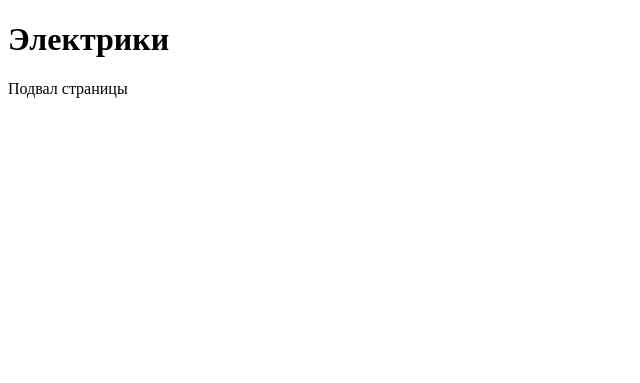
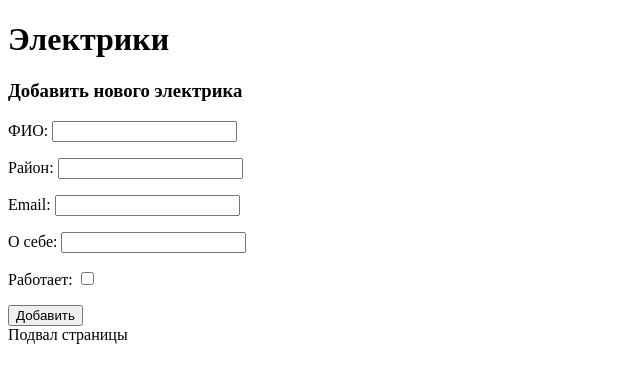
Before and after one commit to Randry1/my-first-blog2, a Django app: page /firstapp/electric_index in a window 1280 px wide. Shown: the top 383 px of the page, without its empty margins (0-640 px from the left). Run offline with Django 3.2, Linux system fonts and the light colour scheme; parts of the project's set-up code (start-up, migrations or seed data) failed here and were passed over.

Commit message:
Добавлен шаблон электрика

```diff
--- a/mysite/firstapp/forms.py
+++ b/mysite/firstapp/forms.py
@@ -181,9 +181,9 @@ class DeletePerson(forms.Form):
 
 class ElectricForm(forms.Form):
     """Форма для модели электрика"""
-    name = forms.CharField(help_text='ФИО', max_length=15)
-    dict = forms.CharField(help_text='Район', blank=True, max_length=230)
-    email = forms.EmailField(blank=True)
+    name = forms.CharField(label='ФИО', max_length=15)
+    dict = forms.CharField(label='Район',  max_length=230, required=False)
+    email = forms.EmailField(label='Email')
     # avatar = forms.ImageField(blank=True) #  Cannot use ImageField because Pillow is not installed. todo https://pypi.org/project/Pillow/
-    bio = forms.CharField(blank=True, help_text='О себе', max_length=230)
-    active = forms.BooleanField(default=True, help_text='Работает')
+    bio = forms.CharField(label='О себе', max_length=230, required=False)
+    active = forms.BooleanField(label='Работает')
--- a/mysite/firstapp/templates/firstapp/electric_index.html
+++ b/mysite/firstapp/templates/firstapp/electric_index.html
@@ -6,5 +6,31 @@
 Электрики
 {% endblock %}
 {% block content %}
+    <div class="row">
+        <div class="col-md-12">
+            <h3>Добавить нового электрика</h3>
+            <form action="{% url 'electric_new' %}" method="POST">
+                {{ form.as_p }}
+                <input type="submit" value="Добавить">
+            </form>
+        </div>
+    </div>
+    <div class="row">
+        <div class="col-md-12">
+            {% if electricals.count > 0 %}
+                <table>
+                    {% for electric in electrics %}
+                        <tr>
+                            <td>{{ electric.name }}</td>
+                            <td>{{ electric.bio }}</td>
+                            <td>{{ electric.active }}</td>
+                            <td>{{ electric.email }}</td>
+                            <td>{{ electric.dict }}</td>
+                        </tr>
+                    {% endfor %}
+                </table>
 
+            {% endif %}
+        </div>
+    </div>
 {% endblock %}
--- a/mysite/firstapp/urls.py
+++ b/mysite/firstapp/urls.py
@@ -67,5 +67,6 @@ urlpatterns = [
     path('create', views.create, name='create'), # Вывод всех данных из модели
     re_path(r'^edit/(?P<id_person>\d+)/', views.edit, name='edit'), # изменение данных из модели
     path('delete/<int:id>/', views.delete, name='delete'), # удаление данных из модели
-    path('electric_index', views.electric_index, name='electric_index') #Файл создания новых электриков, и вывода всех электриков
+    path('electric_index', views.electric_index, name='electric_index'), #Файл создания новых электриков, и вывода всех электриков
+    path('electric/new', views.electric_new, name='electric_new'), #Функция добавления новых электриков
 ]
--- a/mysite/firstapp/views.py
+++ b/mysite/firstapp/views.py
@@ -9,15 +9,16 @@ from django.http import HttpResponse, HttpResponseRedirect, HttpResponsePermanen
 from django.http import *
 from .forms import UserForm, HelperTextContactForm, CharFieldForm, SlugFieldForm, UrlFieldForm, UuiFieldForm, \
     ComboFieldForm, FilePathFieldForm, FileFieldForm, DateFieldForm, TimeFieldForm, DateTimeFieldForm, WidgetForm, \
-    ThinTinctureForm, UserBookForm, CreatePerson, ChangeDataPersonModel, UpdateColumnForm, UpdatePerson, DeletePerson
+    ThinTinctureForm, UserBookForm, CreatePerson, ChangeDataPersonModel, UpdateColumnForm, UpdatePerson, DeletePerson, ElectricForm
 
 # Create your views here.
-from .models import Person
+from .models import Person, Electric
 from django.db.models import F
 from .utils import update_post, update_post_f, update_post_update_or_create, update_persons
 
 
 def index(request):
+    css_class_btn = 'class=\"btn btn-info\"'
     content = '<h1>Главная</h1>'
     content += '<a href="/firstapp/about/" class="btn btn-info">About</a><br>'
     content += '<a href="/firstapp/contact/" class="btn btn-info">Contact</a><br>'
@@ -77,6 +78,7 @@ def index(request):
     content += "<a href=\"person/8/delete/\" class=\"btn btn-info\">Удаляет данные по get запросу</a><br>"
     content += "<a href=\"{0}\" class=\"btn btn-info\">Все персоны</a><br>".format('index_persons')
     content += "<a href=\"{0}\" class=\"btn btn-info\">Все персоны, из учебника</a><br>".format('index_crude')
+    content += "<a href=\"{0}\" {1}>Все элекстрики</a><br>".format('electric_index', css_class_btn)
     path_file = os.path.join(os.path.dirname(os.path.abspath(__file__)), 'templates')
     return render(request, 'firstapp/home.html', {'content': content, 'file': path_file})
 
@@ -769,6 +771,18 @@ def delete(request, id):
         return HttpResponseNotFound('<h1>Данная записть не найдена</h1>')
 
 
-def electric_index(reqest):
+def electric_index(request):
     """Создать индексный файл и вывести всех электриков"""
-    return render(reqest,'firstapp/electric_index.html', context={})
+    title = ''
+    context = {}
+    form = ElectricForm()
+    context['form'] = form
+    electrics = Electric.objects.all()
+    context['electrics'] = electrics
+    return render(request,'firstapp/electric_index.html', context=context)
+
+def electric_new(request):
+    """Create new electrical"""
+    if request.method == 'POST':
+        form = ElectricForm(request.POST)
+    return HttpResponseRedirect('firstapp/electric_index')
```
